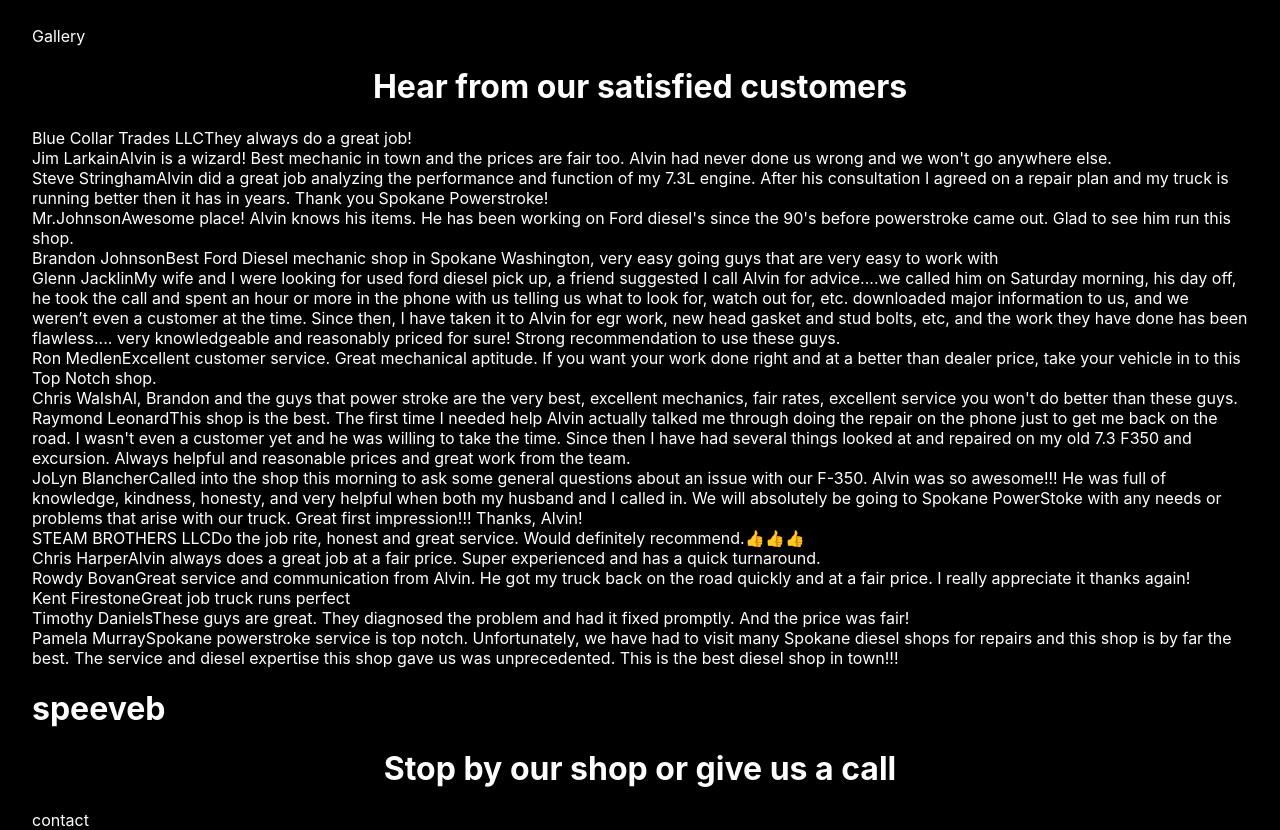
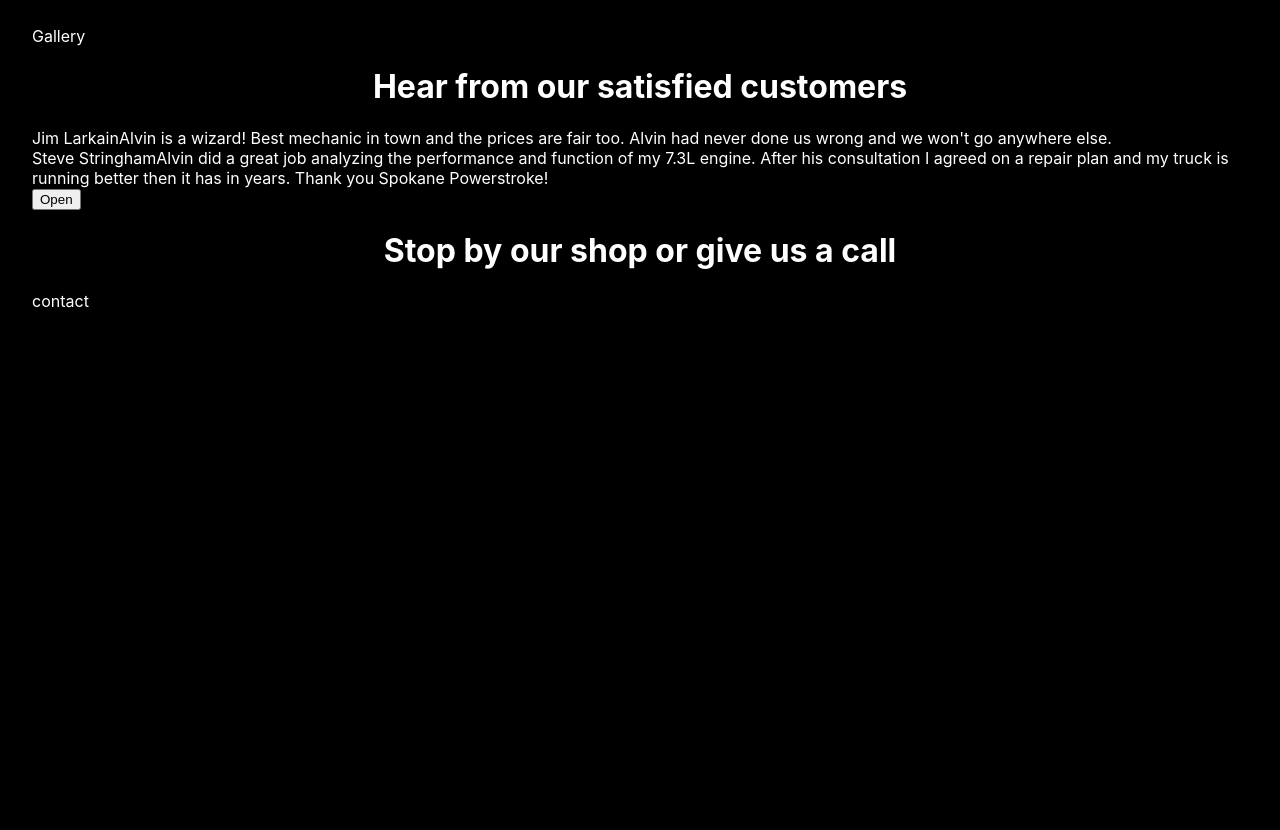
Before and after one commit to DylanBozarth/spokane-power-stroke, a Next.js app: page / in a window 1280 px wide. Shown: the part 460-1290 px from the top of the page. After the commit the page ends 800 px from the top, so only its background shows below. Built offline with nearby package versions, Linux system fonts and the light colour scheme.

Commit message:
toggle reviews

```diff
--- a/pages/components/reviews.tsx
+++ b/pages/components/reviews.tsx
@@ -1,5 +1,6 @@
 import { useState, useEffect } from "react";
 export const Reviews = () => {
+  const [open, setOpen] = useState(false)
   const [items, setItems] = useState([
     {
       Customer: "Blue Collar Trades LLC",
@@ -75,18 +76,33 @@
       desc: "Spokane powerstroke service is top notch.  Unfortunately,  we have had to visit many Spokane diesel shops for repairs and this shop is by far the best. The service and diesel expertise this shop gave us was unprecedented.  This is the best diesel shop in town!!!",
     },
   ]);
-  useEffect(() => {
-    console.log(items);
-  });
-  return (
-    <div>
-      {items.map(({Customer, desc}) => {
+
+ if (open === false) {
+   return (
+   <div>
+
+      {items.slice(1, 3).map(({Customer, desc}) => {
         return (
           <div key={Customer}>{Customer}{desc}</div>
         )
       })}
-      <h1>speeveb</h1>
-    </div>
-  );
+       <button onClick={() => setOpen(!open)}>Open</button>
+    </div> )
+ }  else {
+   return (
+   <div>{items.map(({Customer, desc}) => {
+      return (
+        <div key={Customer}> aaa{Customer}{desc}</div>
+      )
+    })}
+
+
+    <button onClick={() => setOpen(!open)}>Open</button>
+
+  </div> ) }
+
+
+
+
 };
 // same as last time
```
